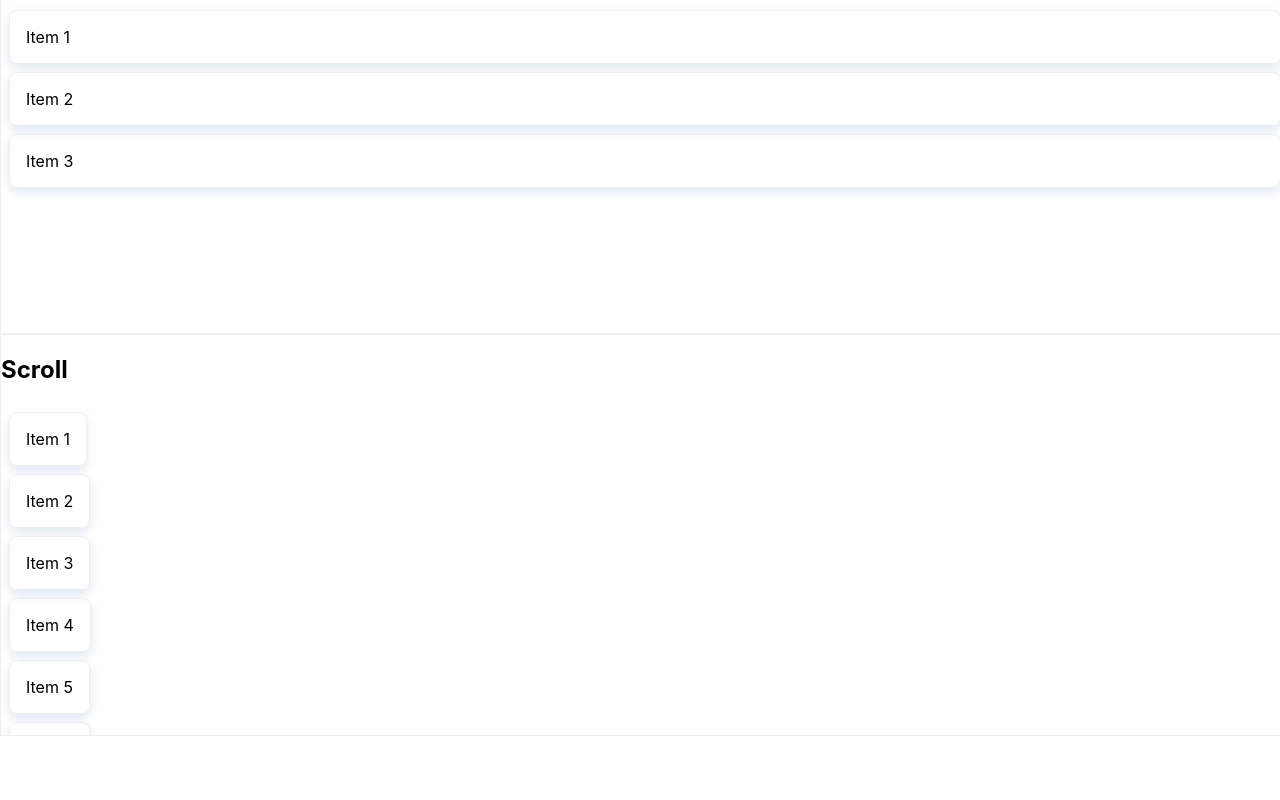
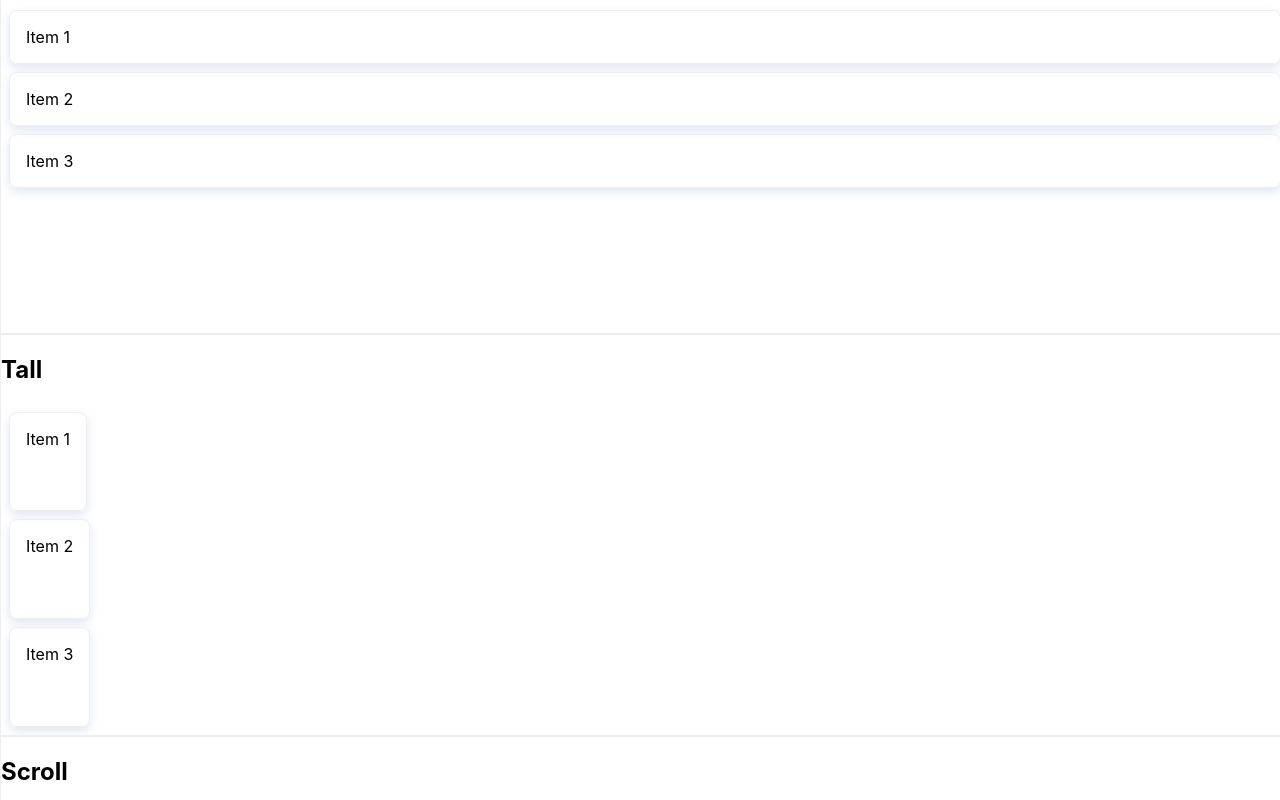
Before and after one commit to drborges/neatly, a React (Create React App) app: page / in a window 1280 px wide. Shown: the part 11200-12000 px from the top of the page. Before the commit the page ends 11936 px from the top, so only its background shows below. Built offline with nearby package versions, Linux system fonts and the light colour scheme.

Commit message:
Implement ViewStack#tall

```diff
--- a/src/App.js
+++ b/src/App.js
@@ -585,6 +585,21 @@ export default function App() {
         </section>
 
         <section>
+          <h2>Tall</h2>
+          <View.Stack padding="sm" tall>
+            <CardView padding="lg" margin="sm">
+              Item 1
+            </CardView>
+            <CardView padding="lg" margin="sm">
+              Item 2
+            </CardView>
+            <CardView padding="lg" margin="sm">
+              Item 3
+            </CardView>
+          </View.Stack>
+        </section>
+
+        <section>
           <h2>Scroll</h2>
           <View.Stack padding="sm" scroll>
             <CardView padding="lg" margin="sm">
--- a/src/neatly/View/index.tsx
+++ b/src/neatly/View/index.tsx
@@ -60,6 +60,7 @@ type ViewStackProps = {
   space: "around" | "between" | "evenly";
   stretch: boolean;
   style: CSSProperties;
+  tall: boolean;
 };
 
 View.Stack = ({
@@ -72,6 +73,7 @@ View.Stack = ({
   space,
   style,
   stretch = false,
+  tall = false,
   ...props
 }: ViewStackProps) => {
   const css = cn(styles.ViewStack, className, layout(props), {
@@ -80,7 +82,8 @@ View.Stack = ({
     [styles[`space-${space}`]]: space,
     [styles.reverse]: reverse,
     [styles.scrollable]: scroll,
-    [styles.stretch]: stretch
+    [styles.stretch]: stretch,
+    [styles.tall]: tall,
   });
 
   return (
--- a/src/neatly/View/styles.module.scss
+++ b/src/neatly/View/styles.module.scss
@@ -133,6 +133,10 @@
   align-items: stretch;
 }
 
+.ViewStack.tall > * {
+  flex-grow: 1;
+}
+
 .ViewStack.reverse {
   flex-direction: column-reverse;
 }
```
